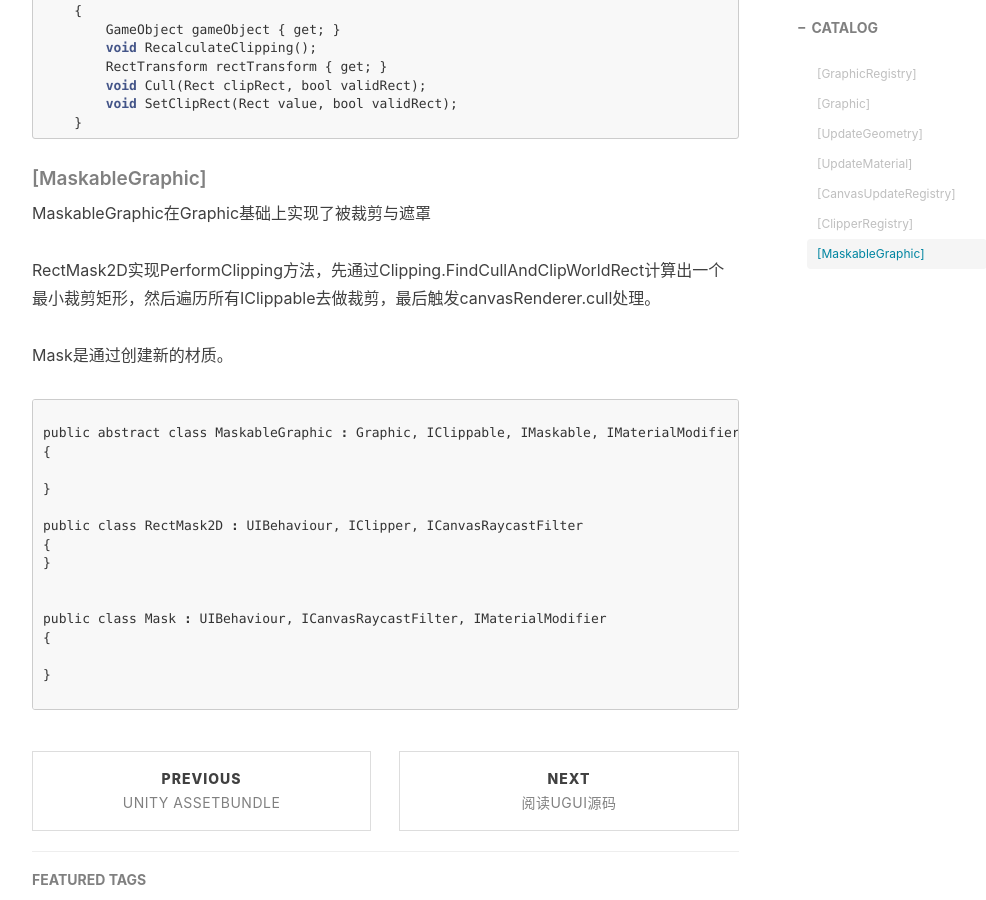
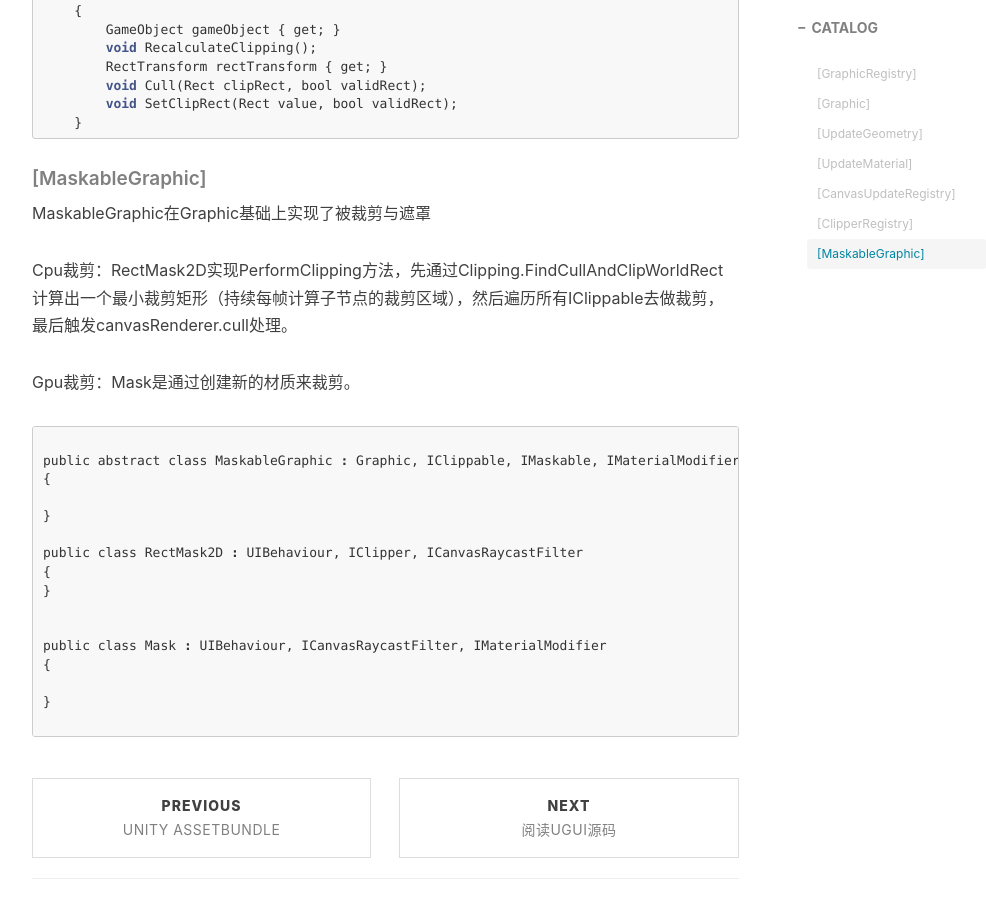
Before and after one commit to chenanbao/chenanbao.github.io, a Jekyll site: the page built from _posts/2020-09-21-阅读Graphic源码.md, in a window 1280 px wide and 900 px high, scrolled down 4769 px. Shown: the whole window, without its empty margins (233-1219 px from the left). Built offline with Jekyll 4.4.1, drawn with Linux system fonts in a browser that asks for light colours; nearby versions of some CDN libraries; comment, search, counter and statistics services are not loaded.

Commit message:
Update 2020-09-21-阅读Graphic源码.md

````diff
--- a/_posts/2020-09-21-阅读Graphic源码.md
+++ b/_posts/2020-09-21-阅读Graphic源码.md
@@ -237,9 +237,9 @@ ClipperRegistry维护裁剪者队列，IClipper是裁剪者，IClippable是可
 MaskableGraphic在Graphic基础上实现了被裁剪与遮罩
 
 
-RectMask2D实现PerformClipping方法，先通过Clipping.FindCullAndClipWorldRect计算出一个最小裁剪矩形，然后遍历所有IClippable去做裁剪，最后触发canvasRenderer.cull处理。
+Cpu裁剪：RectMask2D实现PerformClipping方法，先通过Clipping.FindCullAndClipWorldRect计算出一个最小裁剪矩形（持续每帧计算子节点的裁剪区域），然后遍历所有IClippable去做裁剪，最后触发canvasRenderer.cull处理。
 
-Mask是通过创建新的材质。
+Gpu裁剪：Mask是通过创建新的材质来裁剪。
 
 
 ```c
````
